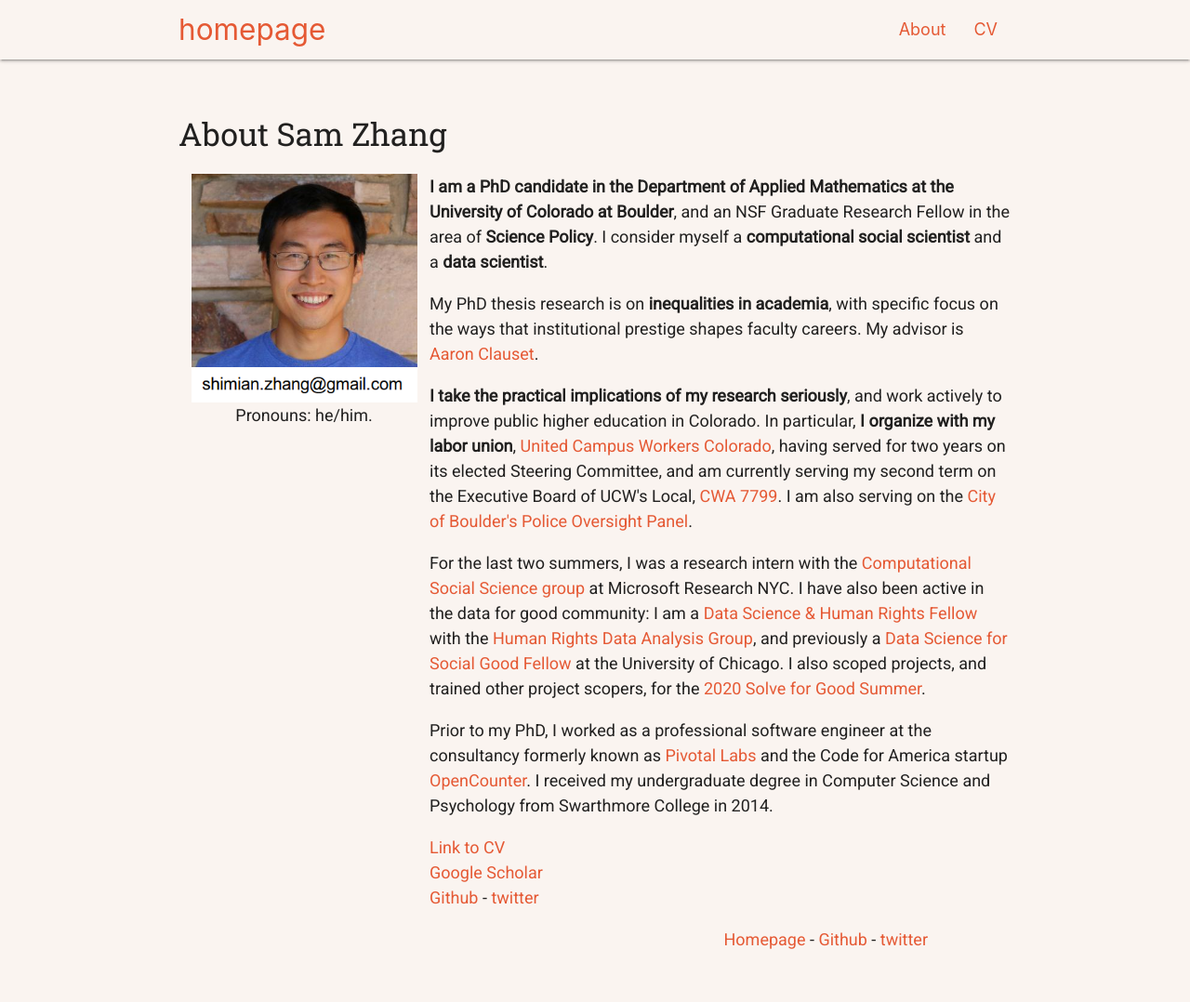
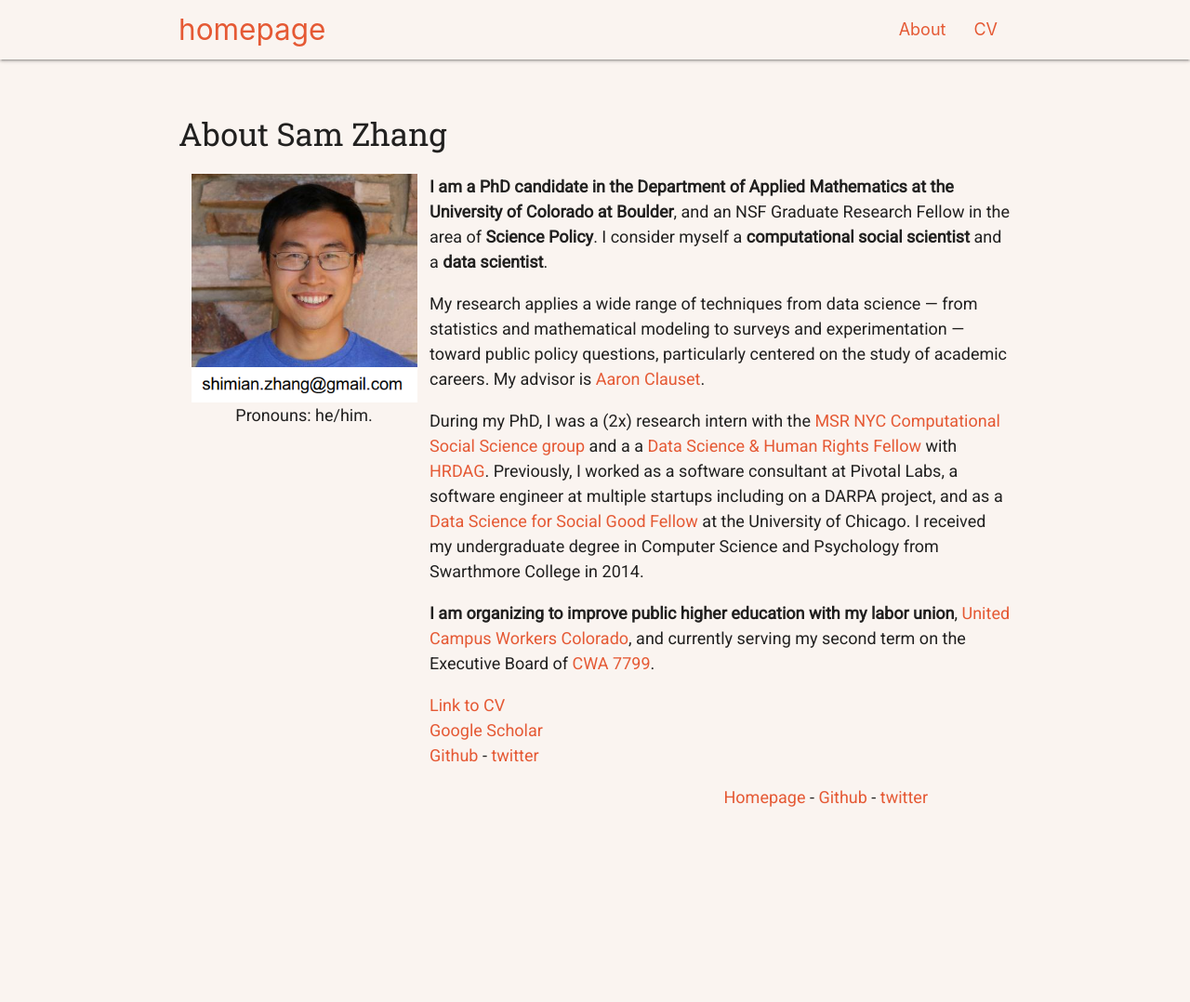
Before and after one commit to samzhang111/samzhang111.github.io, a Jekyll site: the page built from html/about.html, in a window 1280 px wide. Shown: the whole page at 93% size. Built offline with Jekyll 4.4.1, drawn with Linux system fonts in a browser that asks for light colours; nearby versions of some CDN libraries; after the commit the page ends 925 px from its top, so only the background shows below that.

Commit message:
minibio and updates

```diff
--- a/html/about.html
+++ b/html/about.html
@@ -19,21 +19,16 @@ title: about sam zhang
     I consider myself a <b>computational social scientist</b> and a <b>data scientist</b>.
 
     <p>
-    My PhD thesis research is on <b>inequalities in academia</b>, with specific focus on the ways that institutional prestige shapes faculty careers.
-    My advisor is <a href="https://aaronclauset.github.io/" target="_blank">Aaron Clauset</a>.
+    My research applies a wide range of techniques from data science &#8212; from statistics and mathematical modeling to surveys and experimentation &#8212; toward public policy questions, particularly centered on the study of academic careers. My advisor is <a href="https://aaronclauset.github.io/" target="_blank">Aaron Clauset</a>.
 
     <p>
-    <b>I take the practical implications of my research seriously</b>, and work actively to improve public higher education in Colorado. In particular, <b>I organize with my labor union</b>, <a href="https://ucwcolorado.org" target="_blank">United Campus Workers Colorado</a>, having served for two years on its elected Steering Committee, and am currently serving my second term on the Executive Board of UCW's Local, <a href="https://cwa7799.org" target="_blank">CWA 7799</a>. I am also serving on the <a href="https://www.dailycamera.com/2023/03/08/boulder-police-oversight-panel-welcomes-6-new-members/" target="_blank">City of Boulder's Police Oversight Panel</a>.</li>
+    During my PhD, I was a (2x) research intern with the <a href="https://www.microsoft.com/en-us/research/theme/computational-social-science/" target="_blank">MSR NYC Computational Social Science group</a> and a a <a href="https://hrdag.org/people/sam-zhang/" target="_blank">Data Science & Human Rights Fellow</a> with <a href="https://hrdag.org" target="_blank">HRDAG</a>.
+    Previously, I worked as a software consultant at Pivotal Labs, a software engineer at multiple startups including on a DARPA project, and as a <a href="https://dssgfellowship.org/" target="_blank">Data Science for Social Good Fellow</a> at the University of Chicago.
+        I received my undergraduate degree in Computer Science and Psychology from Swarthmore College in 2014.
 
     <p>
-    For the last two summers, I was a research intern with the <a href="https://www.microsoft.com/en-us/research/theme/computational-social-science/" target="_blank">Computational Social Science group</a> at Microsoft Research NYC.
-    I have also been active in the data for good community: I am a <a href="https://hrdag.org/people/sam-zhang/" target="_blank">Data Science & Human Rights Fellow</a> with the <a href="https://hrdag.org" target="_blank">Human Rights Data Analysis Group</a>, and previously a <a href="https://dssgfellowship.org/" target="_blank">Data Science for Social Good Fellow</a> at the University of Chicago.
+    <b>I am organizing to improve public higher education with my labor union</b>, <a href="https://ucwcolorado.org" target="_blank">United Campus Workers Colorado</a>, and currently serving my second term on the Executive Board of <a href="https://cwa7799.org" target="_blank">CWA 7799</a>.
 
-
-        I also scoped projects, and trained other project scopers, for the <a href="https://www.solveforgood.org">2020 Solve for Good Summer</a>.
-        <p>
-        Prior to my PhD, I worked as a professional software engineer at the consultancy formerly known as <a href="https://pivotal.io/labs">Pivotal Labs</a> and the Code for America startup <a href="https://opencounter.com/" target="_blank">OpenCounter</a>.
-        I received my undergraduate degree in Computer Science and Psychology from Swarthmore College in 2014.
 <p>
     <div> <a href="https://drive.google.com/file/d/1OE7QoxoABqyt_taL8X0DXcrj5LStpAIp/view?usp=sharing" target="_blank">Link to CV</a> </div>
     <div>
```
Also changed, not shown: index.html (+4 -4 lines).
